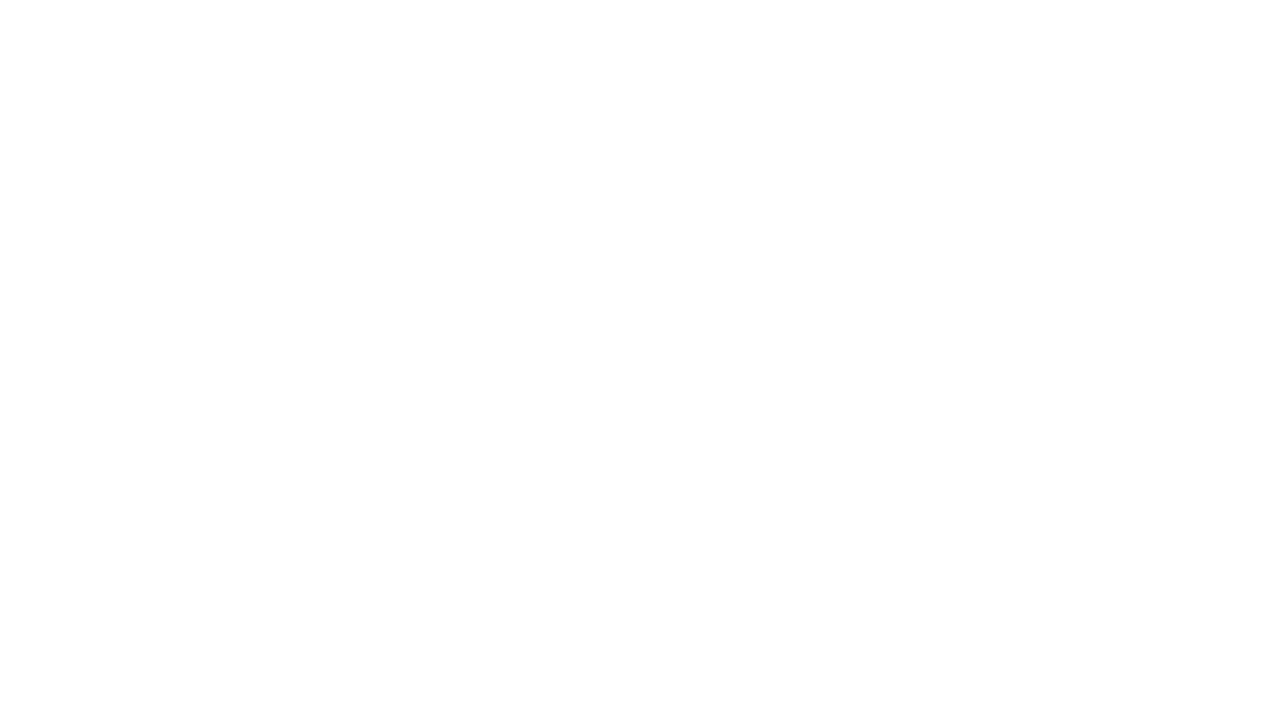
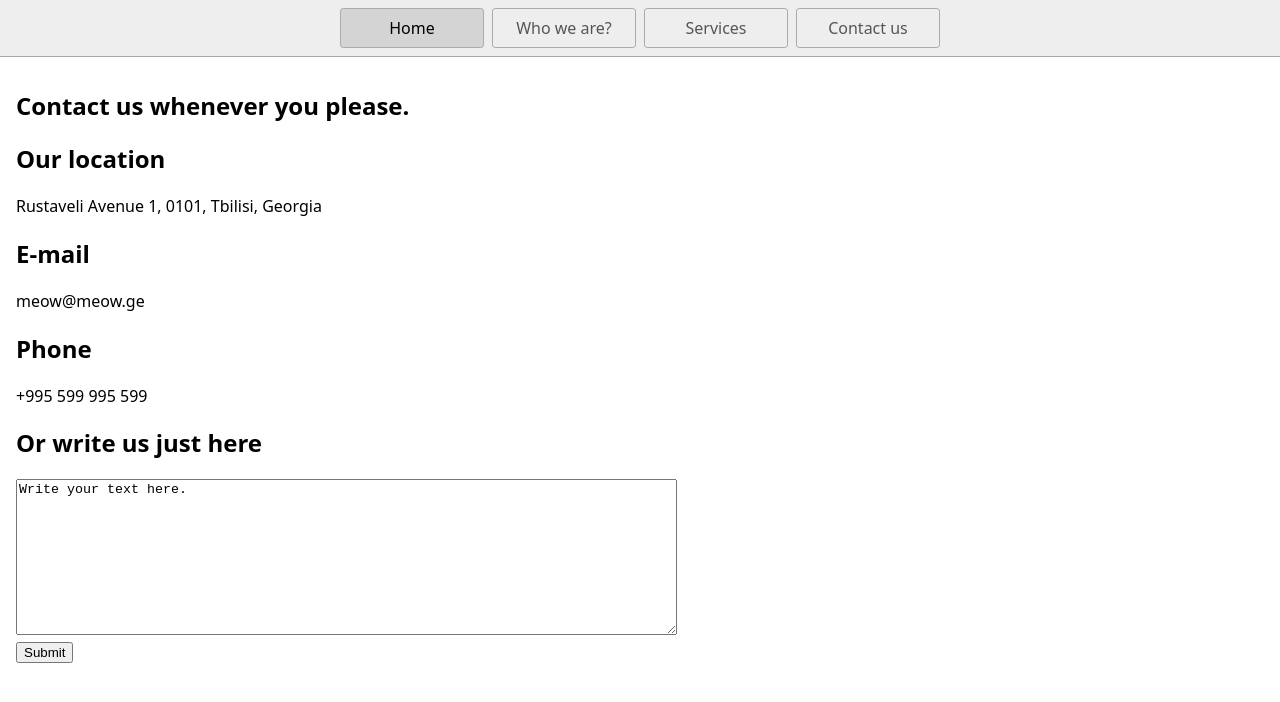
Before and after one commit to 3451984/GITA-, a plain HTML site: page page4.html in a window 1280 px wide. Drawn offline with Linux system fonts and the light colour scheme.

Commit message:
3 files modified

```diff
--- a/page4.html
+++ b/page4.html
@@ -0,0 +1,51 @@
+<!DOCTYPE html>
+<html lang="en">
+  <head>
+    <title>Other page</title>
+    <meta charset="UTF-8" />
+    <meta name="viewport" content="width=device-width" />
+    <link rel="stylesheet" href="styles.css" />
+    <script type="module" src="script.js"></script>
+  </head>
+  <body>
+    <nav>
+      <a href="/" aria-current="page">Home</a>
+      <a href="/page2.html">Who we are?</a>
+      <a href="/page3.html">Services</a>
+      <a href="/page4.html">Contact us</a>
+    </nav>
+
+
+
+    <main>
+      <h1>Contact us whenever you please.</h1>
+      <div>
+        <h2>Our location</h2>
+        <p>Rustaveli Avenue 1, 0101, Tbilisi, Georgia</p>
+      </div>
+
+      <div>
+      <h2>E-mail</h2>
+      <p>meow@meow.ge</p>
+    </div>
+
+    <div>
+    <h2>Phone</h2>
+    <p>+995 599 995 599</p>
+  </div>
+
+  <div>
+  <h2>Or write us just here</h2>
+
+</div>
+
+<form action="/action_page.php">
+
+  <textarea id="submitform" name="submitform" rows ="10" cols = "80">Write your text here.</textarea>
+  <br>
+  <input type="submit" value="Submit">
+</form>
+
+    </main>
+  </body>
+</html>
```
Also changed, not shown: page2.html (+1 -1 lines), page3.html (+3 -2 lines).
